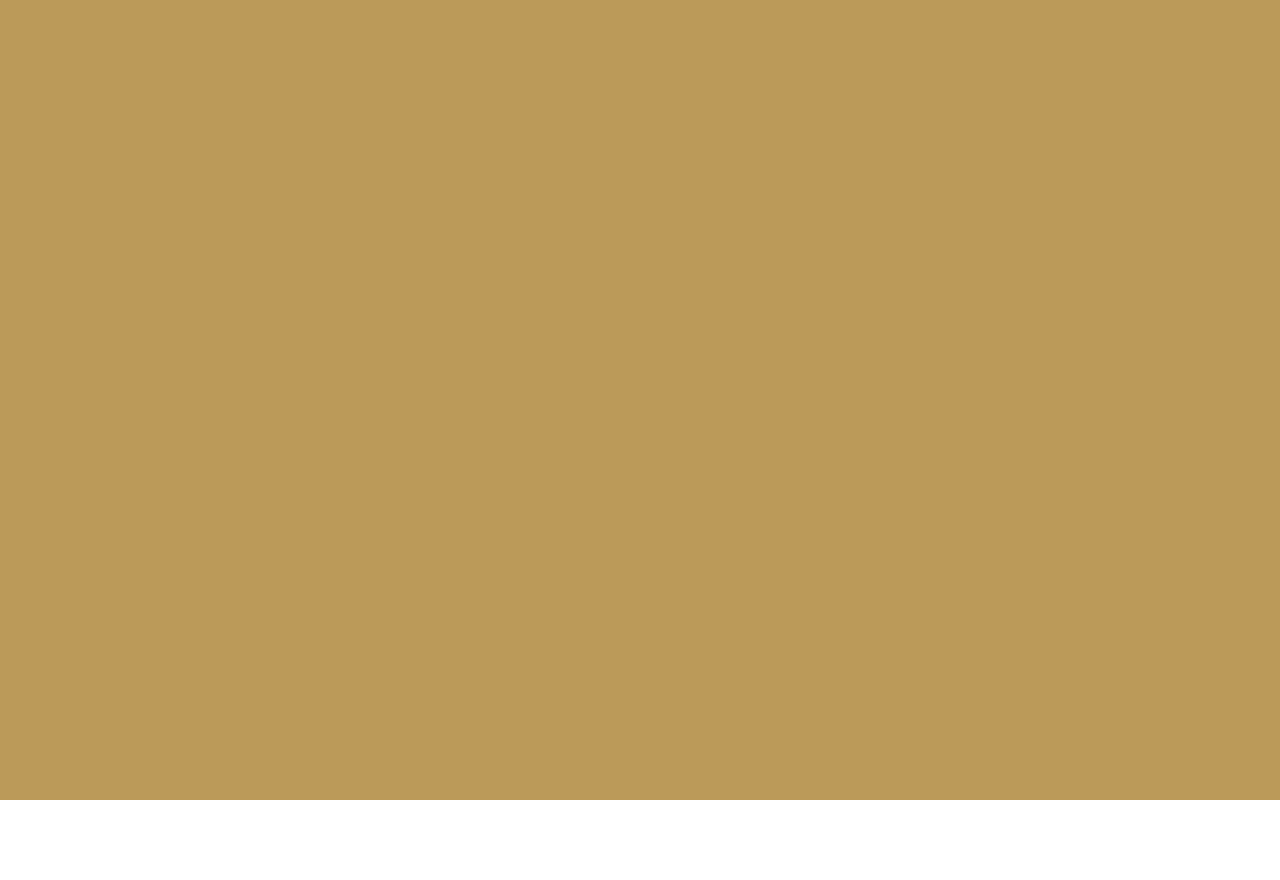
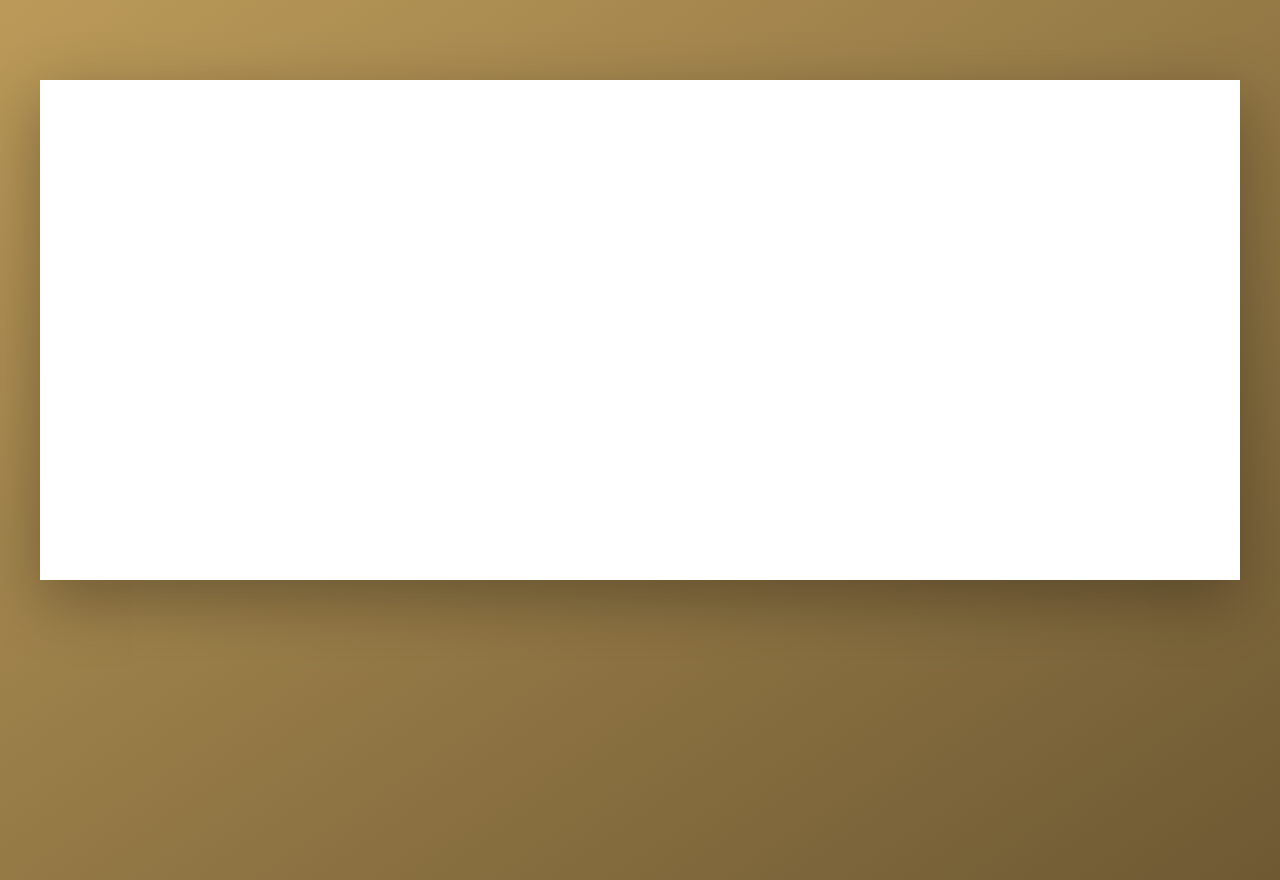
Before and after one commit to kostalexis89/konstantinos-alexis, a React (Create React App) app: page / in a window 1280 px wide. Before the commit the page ends 800 px from the top, so only its background shows below. Built offline with nearby package versions, Linux system fonts and the light colour scheme.

Commit message:
added the container that will contains my react app. I gave it some styles as well

```diff
--- a/src/App.js
+++ b/src/App.js
@@ -3,7 +3,7 @@ import './App.scss';
 
 function App() {
   return (
-    <div className="App">
+    <div className="container">
       <header className="App-header">
 
       </header>
--- a/src/App.scss
+++ b/src/App.scss
@@ -1,40 +1,47 @@
+// @import "./index.scss"
+
 $primary-color-light: #bb9a59;
+$primary-color-dark: #6e5933;
 
-.App {
-  text-align: center;
+* {
+  margin: 0;
+  padding: 0;
 }
 
-.App-logo {
-  height: 40vmin;
-  pointer-events: none;
+*,
+*::before,
+*::after {
+  box-sizing: inherit;
 }
 
-@media (prefers-reduced-motion: no-preference) {
-  .App-logo {
-    animation: App-logo-spin infinite 20s linear;
-  }
+html {
+  box-sizing: border-box;
+  //1rem = 10px
+  font-size: 62.5%;
 }
 
-.App-header {
-  background-color: $primary-color-light;
+body {
+  font-family: "Open Sans", sans-serif;
+  font-weight: 400;
+  line-height: 1.6;
+  color: var(--color-grey-dark-2);
+  background-image: linear-gradient(
+    to right bottom,
+    $primary-color-light,
+    $primary-color-dark
+  );
+  background-size: cover;
+  background-repeat: no-repeat;
+
   min-height: 100vh;
-  display: flex;
-  flex-direction: column;
-  align-items: center;
-  justify-content: center;
-  font-size: calc(10px + 2vmin);
-  color: white;
 }
 
-.App-link {
-  color: #61dafb;
+///////////////////////////////
+//Layout Container
+.container {
+  max-width: 120rem;
+  margin: 8rem auto;
+  background-color: #fff;
+  box-shadow: 0 2rem 6rem rgba(0, 0, 0, .3);
+  min-height: 50rem;
 }
-
-@keyframes App-logo-spin {
-  from {
-    transform: rotate(0deg);
-  }
-  to {
-    transform: rotate(360deg);
-  }
-}
```
Also changed, not shown: src/index.scss (line endings or trailing spaces).
